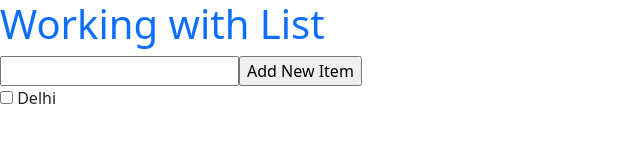
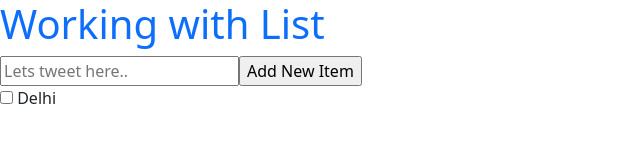
Before and after one commit to kodecdac/day5-my-app, a React (Create React App) app: page / in a window 1280 px wide. Shown: the top 160 px of the page, without its empty margins (0-640 px from the left). Built offline with nearby package versions, Linux system fonts and the light colour scheme.

Commit message:
working with list in react manner.

```diff
--- a/src/App.js
+++ b/src/App.js
@@ -1,23 +1,32 @@
 import { useState } from "react";
 
 function App() {
+  let [tweet, setTweet] = useState("");
   let [list, setList] = useState(["Delhi"]);
 
+  const handleTweet = (e) => {
+    setTweet(e.target.value);
+  };
+
   const addNewItem = () => {
-    // DOM !STrictly NO!
-    let newItem = document.querySelector("#inputId").value;
-
-    let newList = [newItem, ...list];
+    let newList = [tweet, ...list];
     setList(newList);
 
-    document.querySelector("#inputId").value = "";
+    // Reset
+    setTweet("");
   };
 
   return (
     <div>
       <h1 className="text-primary">Working with List</h1>
 
-      <input type="text" id="inputId" />
+      <input
+        type="text"
+        id="inputId"
+        value={tweet}
+        placeholder="Lets tweet here.."
+        onChange={handleTweet}
+      />
       <input type="button" value="Add New Item" onClick={addNewItem} />
 
       {list.map((item) => (
```
